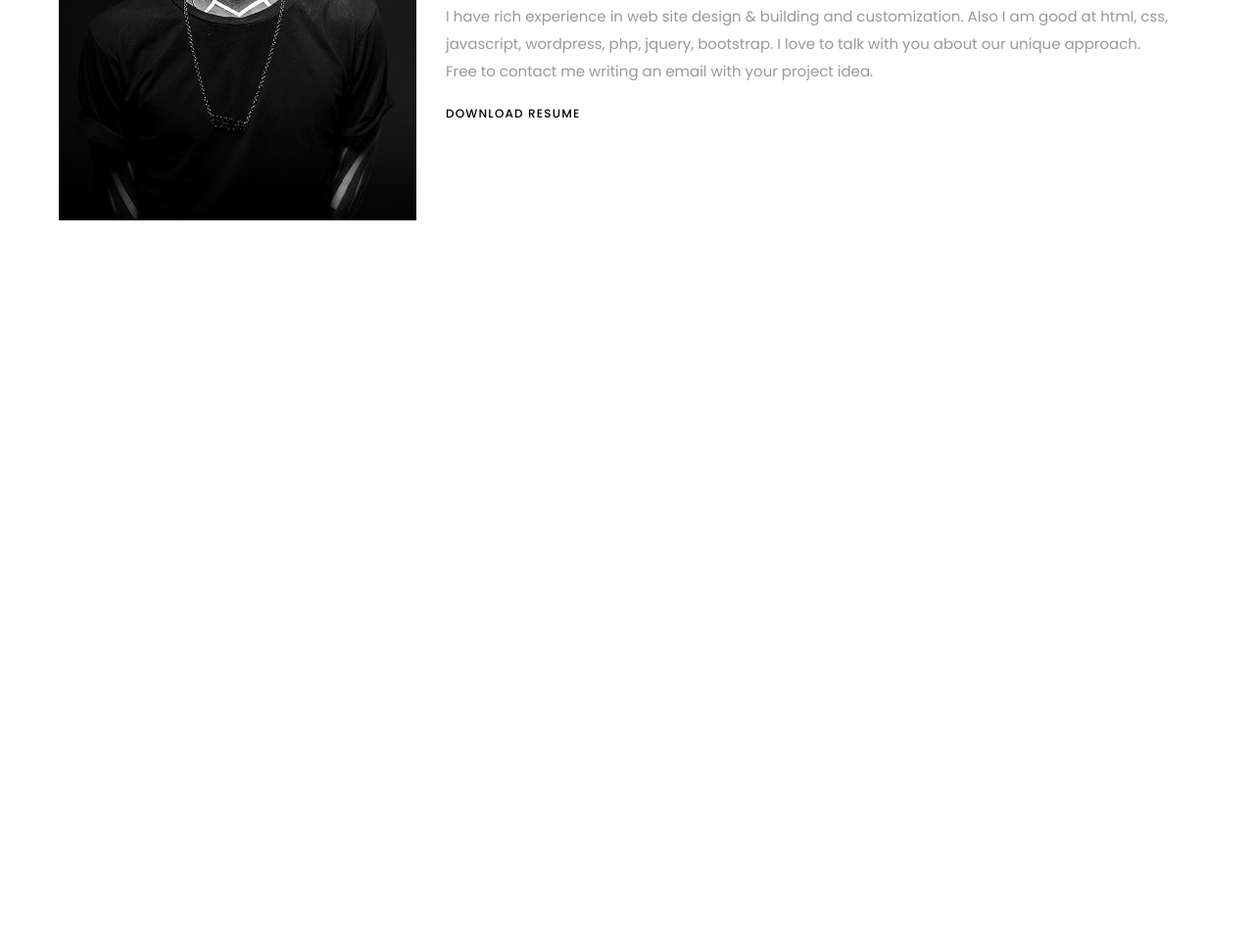
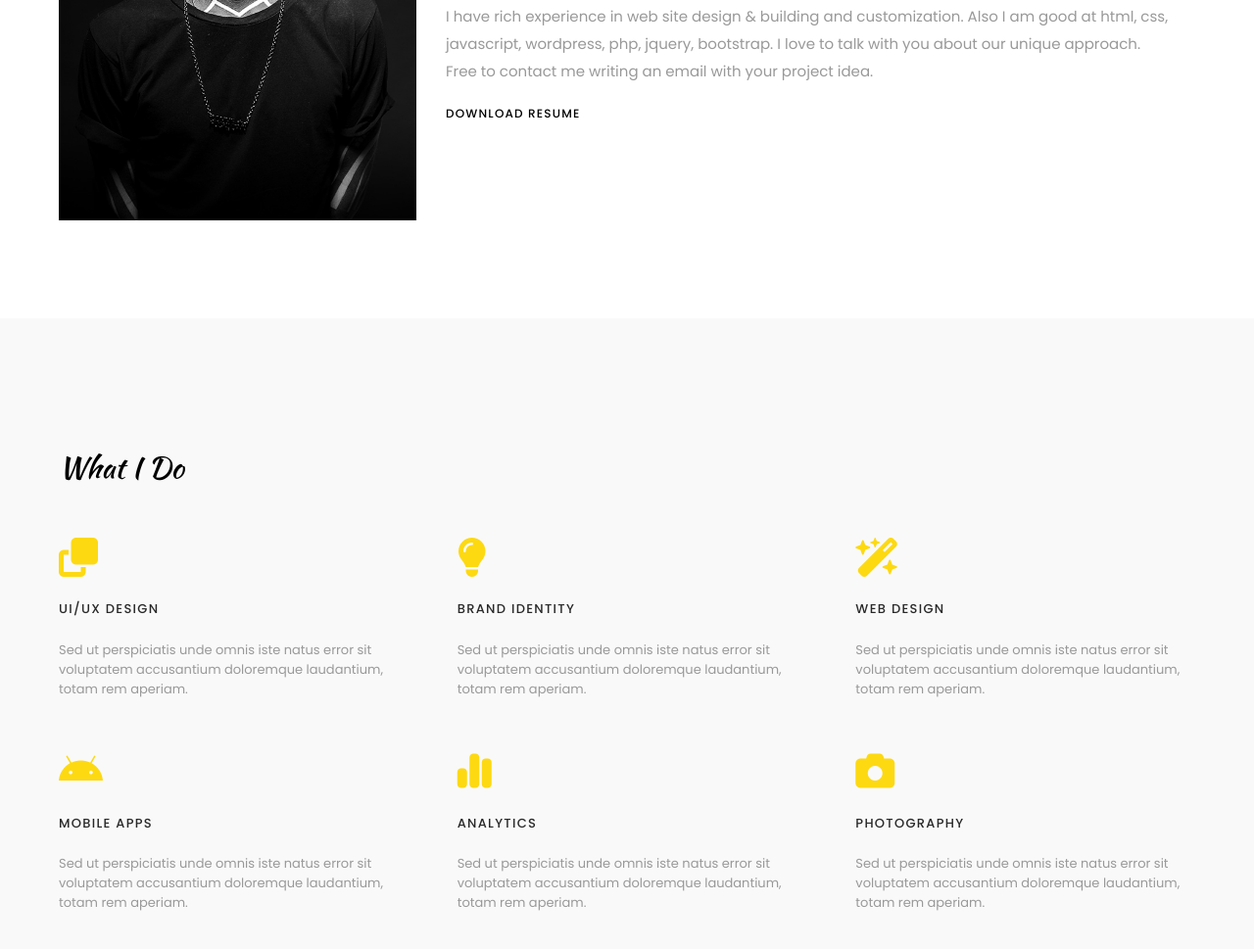
Before and after one commit to FaridHeydarli/PragmatechFoundationProject, a plain HTML site: page FinalProject/index.html in a window 1280 px wide. Shown: the part 1162-2131 px from the top of the page at 98% size. Before the commit the page ends 1487 px from the top, so only its background shows below. Drawn offline with Linux system fonts and the light colour scheme.

Commit message:
section 3

```diff
--- a/FinalProject/index.html
+++ b/FinalProject/index.html
@@ -27,7 +27,7 @@
             <div class="navbar-container-nav">
                 <ul>
                     <li><a href="#about">about</a></li>
-                    <li><a href="#">what I Do</a></li>
+                    <li><a href="#service">what I Do</a></li>
                     <li><a href="#">works</a></li>
                     <li><a href="#">blog</a></li>
                     <li><a href="#">contact</a></li>
@@ -70,5 +70,48 @@
         </div>
     </section>
     <!--about section end-->
+    <!--service sections start-->
+    <section class="service pd" id="service">
+        <div class="container">
+            <div class="head">
+                <p>What I Do</p>
+            </div>
+            <div class="service-content-column1 flex jcb">
+                <div class="service-content-item">
+                    <i class="fa-solid fa-clone"></i>
+                    <h5>UI/UX DESIGN</h5>
+                    <p>Sed ut perspiciatis unde omnis iste natus error sit voluptatem accusantium doloremque laudantium, totam rem aperiam.</p>
+                </div>
+                <div class="service-content-item">
+                    <i class="fa-solid fa-lightbulb"></i>
+                    <h5>BRAND IDENTITY</h5>
+                    <p>Sed ut perspiciatis unde omnis iste natus error sit voluptatem accusantium doloremque laudantium, totam rem aperiam.</p>
+                </div>
+                <div class="service-content-item">
+                    <i class="fa-solid fa-wand-magic-sparkles"></i>
+                    <h5>WEB DESIGN</h5>
+                    <p>Sed ut perspiciatis unde omnis iste natus error sit voluptatem accusantium doloremque laudantium, totam rem aperiam.</p>
+                </div>
+            </div>
+            <div class="service-content-column2 flex jcb">
+                <div class="service-content-item">
+                    <i class="fa-brands fa-android"></i>
+                    <h5>MOBILE APPS</h5>
+                    <p>Sed ut perspiciatis unde omnis iste natus error sit voluptatem accusantium doloremque laudantium, totam rem aperiam.</p>
+                </div>
+                <div class="service-content-item">
+                    <i class="fa-solid fa-chart-simple"></i>
+                    <h5>ANALYTICS</h5>
+                    <p>Sed ut perspiciatis unde omnis iste natus error sit voluptatem accusantium doloremque laudantium, totam rem aperiam.</p>
+                </div>
+                <div class="service-content-item">
+                    <i class="fa-solid fa-camera"></i>
+                    <h5>PHOTOGRAPHY</h5>
+                    <p>Sed ut perspiciatis unde omnis iste natus error sit voluptatem accusantium doloremque laudantium, totam rem aperiam.</p>
+                </div>
+            </div>
+        </div>
+    </section>
+    <!--service sections end-->
 </body>
 </html>
--- a/FinalProject/reset.css
+++ b/FinalProject/reset.css
@@ -1,4 +1,11 @@
 body {
     margin: 0px auto;
+    padding: 0px;
     font-family: 'Poppins', helvetica
 }
+
+.head{
+    font-family: 'Kaushan Script', helvetica;
+    font-size: 30px;
+    padding:0px 20px;
+}
--- a/FinalProject/style.css
+++ b/FinalProject/style.css
@@ -1,3 +1,5 @@
+/*navbar start*/
+
 .navbar-container{
     width: 1200px;
     margin: 0px auto;
@@ -8,6 +10,7 @@
 .container{
     width: 1200px;
     margin: 0px auto;
+    height: inherit;
 }
 .flex{
     display: flex;
@@ -58,6 +61,10 @@ a{
     padding: 20px 20px;
 }
 
+/* navbar end*/
+
+/* social start*/
+
 .social{
     width: 100vw;
     height: 100vh;
@@ -103,3 +110,43 @@ a{
     padding: 0px 30px 0px 20px;
     box-sizing: border-box;
 }
+
+/* social end*/
+
+/* service start */
+
+.service{
+    background: #f9f9f9;
+
+}
+
+.service-content-item{
+    width: calc(100%/3);
+    margin: 0px 10px;
+    padding: 20px;
+}
+
+.service-content-item:first-child{
+    margin-left: 0px;
+}
+
+.service-content-item:last-child{
+    margin-right: 0px;
+}
+
+.service-content-item i{
+    font-size: 40px;
+    color: #fdd912;
+}
+
+.service-content-item p{
+    font-size: 13px;
+    color: #999999;
+}
+
+.service-content-item h5{
+    font-size: 13px;
+    letter-spacing: 0.1em;
+    color: #292929;
+    font-weight: 500;
+}
--- a/FinalProject/utilities.css
+++ b/FinalProject/utilities.css
@@ -14,3 +14,7 @@
 .border-blue{
     border: 1px solid blue;
 }
+
+.jcb{
+    justify-content: space-between;
+}
```
Also changed, not shown: 3 other files.
